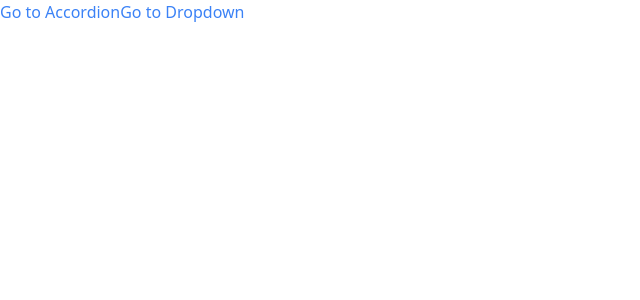
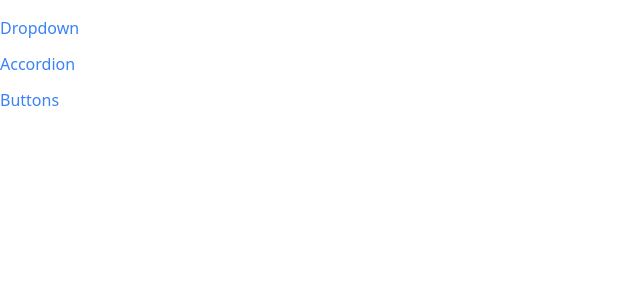
Before and after one commit to richdon/comps, a React (Create React App) app: page / in a window 1280 px wide. Shown: the top 300 px of the page, without its empty margins (0-640 px from the left). Built offline with nearby package versions, Linux system fonts and the light colour scheme.

Commit message:
sidebar navigation

```diff
--- a/src/App.js
+++ b/src/App.js
@@ -1,18 +1,21 @@
-import Link from './components/Link'
+import Sidebar from "./components/Sidebar";
 import Route from "./components/Route";
 import AccordionPage from "./pages/AccordionPage";
 import DropdownPage from "./pages/DropdownPage";
+import ButtonPage from "./pages/ButtonPage";
 export default function App() {
-    return <div>
-        <Link to={"/accordion"}>Go to Accordion</Link>
-        <Link to={"/dropdown"}>Go to Dropdown</Link>
-        <div>
+    return <div className="container mx-auto grid grid-cols-6 gap-4 mt-4">
+        <Sidebar/>
+        <div className="col-span-5">
             <Route path="/accordion">
                 <AccordionPage/>
             </Route>
             <Route path="/dropdown">
                 <DropdownPage/>
             </Route>
+            <Route path="/buttons">
+                <ButtonPage/>
+            </Route>
 
         </div>
     </div>
--- a/src/components/Link.js
+++ b/src/components/Link.js
@@ -1,11 +1,13 @@
 import classNames from "classnames";
-import {useContext} from "react";
-import NavigationContext from "../context/navigation";
 import useNavigation from "../hooks/useNavigation";
-function Link({to, children}){
-    const {navigate} = useNavigation()
+function Link({to, children, className, activeClassName}){
+    const {navigate, currentPath} = useNavigation();
 
-    const classes = classNames('text-blue-500');
+    const classes = classNames('' +
+        'text-blue-500',
+        className,
+        currentPath === to && activeClassName
+        );
 
     const handleClick = (event) => {
         if (event.metaKey||event.ctrlKey){
--- /dev/null
+++ b/src/components/Sidebar.js
@@ -0,0 +1,24 @@
+import Link from "./Link";
+
+function Sidebar() {
+    const links = [
+        {label: 'Dropdown', path: '/dropdown'},
+        {label: 'Accordion', path: '/accordion'},
+        {label: 'Buttons', path: '/buttons'}]
+    const renderedLinks = links.map((link) => {
+        return <Link
+            key={link.label}
+            to={link.path}
+            className='mb-3'
+            activeClassName="font-bold border-l-4 border-blue-500 pl-2"
+        > {link.label} </Link>
+    })
+    return (
+        <div className="sticky top-0 overflow-y-scroll flex flex-col items-start">
+            {renderedLinks}
+        </div>
+    )
+
+}
+
+export default Sidebar;
```
